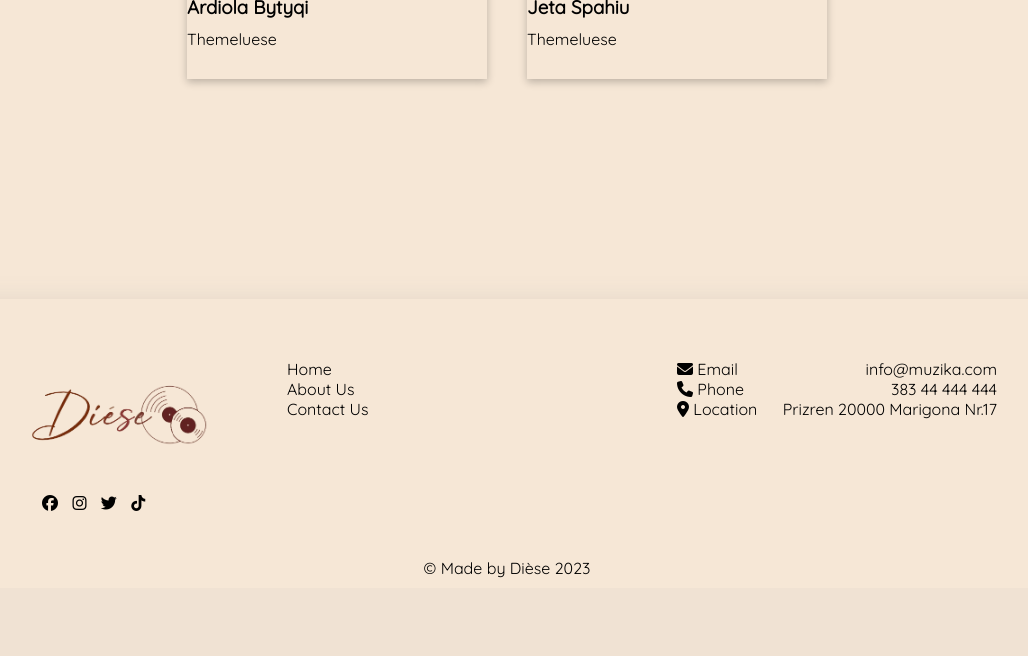
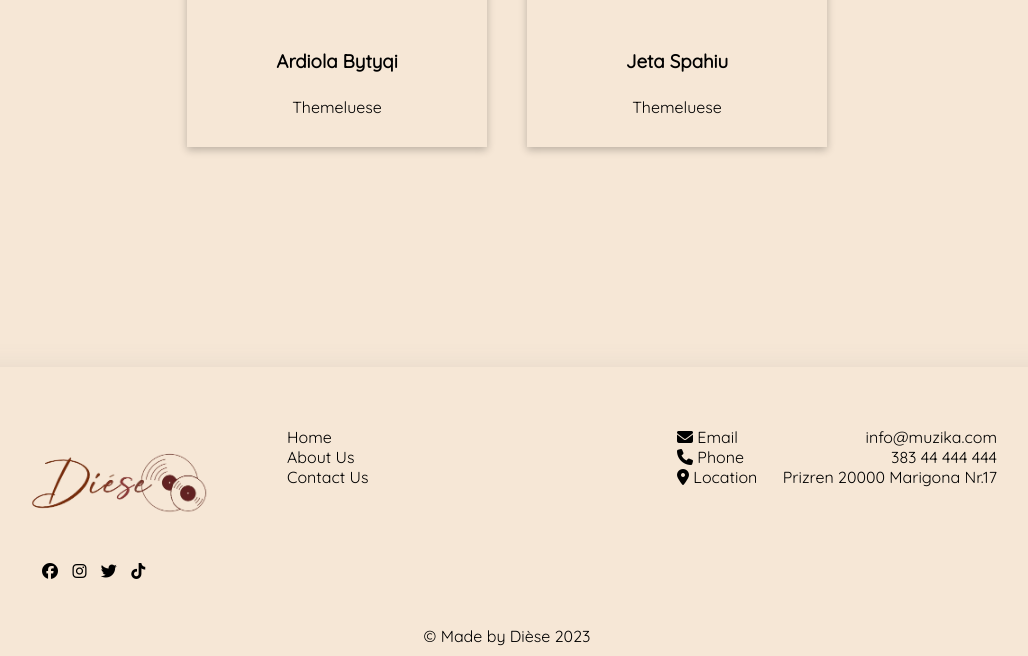
Before and after one commit to ArdiolaBytyqi/Music-Course, a PHP site: page /about-us.html in a window 1280 px wide. Shown: the part 635-1291 px from the top of the page, without its empty margins (133-1161 px from the left). Before the commit the page ends 1213 px from the top, so only its background shows below. Run offline with PHP 8.4, Linux system fonts and the light colour scheme.

Commit message:
Improve about-us style

```diff
--- a/about-us.html
+++ b/about-us.html
@@ -50,10 +50,14 @@
 
     <div class="about-us_container">
         <h3>About Us</h3>
-        <p>Akademia e Muzikës "Diese" është një qendër e njohur e arsimit muzikor, e specializuar në zhvillimin dhe promovimin e talenteve në
-             fushën e instrumenteve muzikore. Me një staf të kualifikuar dhe një mjedis të pasur kulturor, akademia ofron programe të avancuara
-              muzikore që ndihmojnë studentët të zhvillojnë aftësitë e tyre në mënyrë të përsosur. Me një histori të pasur të suksesit dhe një
-              vizione të qartë për arsimin e muzikës, Akademia "Diese" vazhdon të frymëzojë dhe të formojë një brez të ri të artistëve
+        <p>Akademia e Muzikës "Diese" është një qendër e njohur e arsimit muzikor, e specializuar në zhvillimin dhe
+            promovimin e talenteve në
+            fushën e instrumenteve muzikore. Me një staf të kualifikuar dhe një mjedis të pasur kulturor, akademia ofron
+            programe të avancuara
+            muzikore që ndihmojnë studentët të zhvillojnë aftësitë e tyre në mënyrë të përsosur. Me një histori të pasur
+            të suksesit dhe një
+            vizione të qartë për arsimin e muzikës, Akademia "Diese" vazhdon të frymëzojë dhe të formojë një brez të ri
+            të artistëve
             të talentuar në botën e muzikës.
 
         </p>
@@ -62,14 +66,20 @@
 
         <div class="about_content">
             <div class="about_details">
-                <img src="idk" alt="">
+                <img src="https://img.freepik.com/premium-vector/face-cute-girl-avatar-young-girl-portrait-vector-flat-illustration_192760-82.jpg?w=740"
+                    alt="">
+                <div class="creator_info">
                     <h3>Ardiola Bytyqi</h3>
                     <p>Themeluese</p>
                 </div>
+            </div>
             <div class="about_details">
-                <img src="idk" alt="">
+                <img src="https://as2.ftcdn.net/v2/jpg/02/79/66/93/1000_F_279669366_Lk12QalYQKMczLEa4ySjhaLtx1M2u7e6.jpg"
+                    alt="">
+                <div class="creator_info">
                     <h3>Jeta Spahiu</h3>
                     <p>Themeluese</p>
+                </div>
             </div>
         </div>
     </div>
@@ -100,9 +110,12 @@
 
         <div class="links">
             <ul>
-                <li><span><i class="fa-solid fa-envelope"></i> Email </span><span><a href="#">info@muzika.com</a></span></li>
-                <li><span><i class="fa-solid fa-phone"></i> Phone </span><span><a href="#">383 44 444 444</a></span></li>
-                <li><span><i class="fa-solid fa-location-dot"></i> Location </span><span><a href="#">Prizren 20000 Marigona Nr.17</a></span></li>
+                <li><span><i class="fa-solid fa-envelope"></i> Email </span><span><a href="#">info@muzika.com</a></span>
+                </li>
+                <li><span><i class="fa-solid fa-phone"></i> Phone </span><span><a href="#">383 44 444 444</a></span>
+                </li>
+                <li><span><i class="fa-solid fa-location-dot"></i> Location </span><span><a href="#">Prizren 20000
+                            Marigona Nr.17</a></span></li>
             </ul>
         </div>
 
--- a/assets/css/style.css
+++ b/assets/css/style.css
@@ -178,6 +178,16 @@ a {
     flex-direction: column;
 }
 
+.creator_info {
+    width: auto;
+    margin: auto;
+}
+
+.creator_info h3 {
+    margin: 0;
+    padding: 0;
+}
+
 .shirit {
     width: 100%;
     margin-bottom: 50px;
@@ -342,7 +352,8 @@ textarea {
 }
 
 .about-us_container {
-    width: 100%;
+    width: 70%;
+    margin: auto;
     display: flex;
     justify-content: center;
     text-align: center;
@@ -350,8 +361,13 @@ textarea {
     margin-top: 50px;
 }
 
+.about-us_container h3 {
+    margin-bottom: 24px;
+}
+
 .about_content {
     width: 100%;
+    margin-top: 24px;
     display: flex;
     flex-direction: row;
     flex-wrap: wrap;
```
Lines whose indentation alone changed are shown as unchanged.
